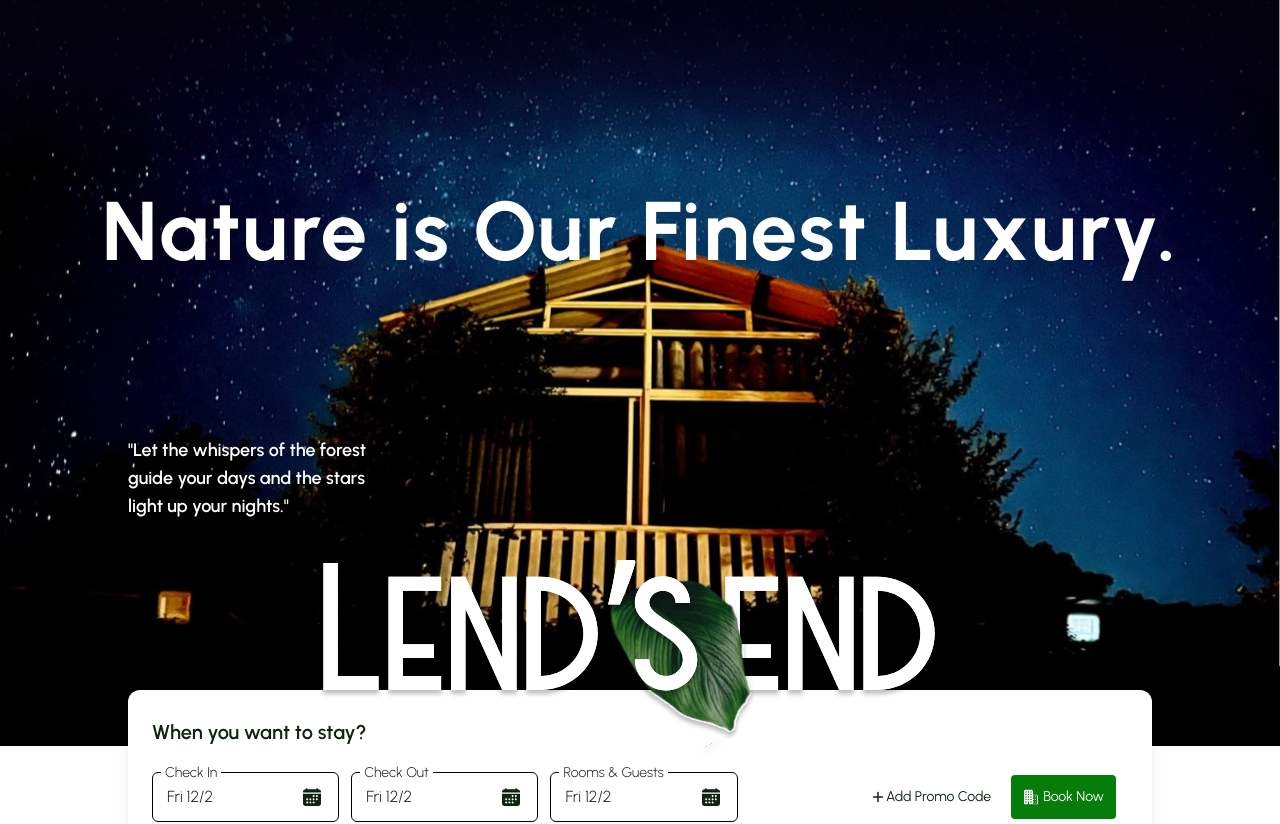
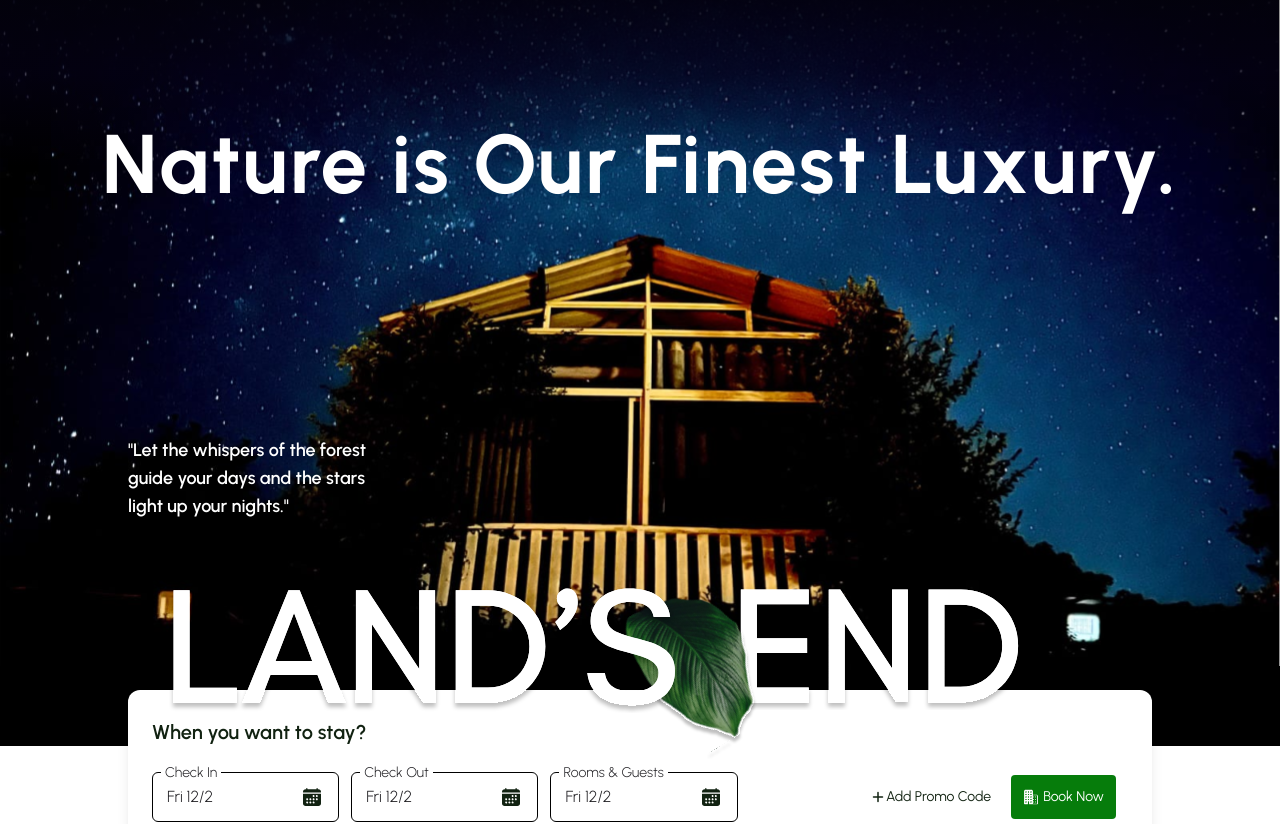
Before and after one commit to enoughio/LendsEndResot, a Next.js app: page / in a window 1280 px wide. Shown: the top 824 px of the page. Built offline with nearby package versions, Linux system fonts and the light colour scheme.

Commit message:
feat : chagned the svg for hero

```diff
--- a/src/components/StayDetailsCard.tsx
+++ b/src/components/StayDetailsCard.tsx
@@ -11,7 +11,7 @@ const StayDetailsCard = ({ imageHidden = false }: { imageHidden?: boolean }) =>
         } absolute top-0 left-0 right-0 bottom-0 -translate-y-[59%] z-100 font-semibold h-[19vw]`}
       >
         <Image
-          src={"/lends end.svg"}
+          src={"/landsend.svg"}
           alt=""
           fill
           priority
--- a/src/components/home/Hero.tsx
+++ b/src/components/home/Hero.tsx
@@ -26,7 +26,7 @@ const Hero = () => {
           />
         </div>
 
-        <p className="hidden sm:flex absolute inset-0 bottom-[31%] items-center justify-center text-center text-white tracking-wide sm:text-[6.5vw]  z-20 font-bold">
+        <p className="hidden sm:flex absolute inset-0 bottom-[51%] items-center justify-center text-center text-white tracking-wide sm:text-[6.5vw]  z-20 font-bold">
           Nature is Our Finest Luxury.
         </p>
         {/* <div className="hidden sm:flex absolute inset-0 -bottom-[17%] items-center justify-center flex-col text-center text-white sm:text-4xl md:text-5xl lg:text-7xl xl:text-[5rem] 2xl:text-[6rem] z-20 font-bold">
```
Also changed, not shown: public/landsend.svg (added).
